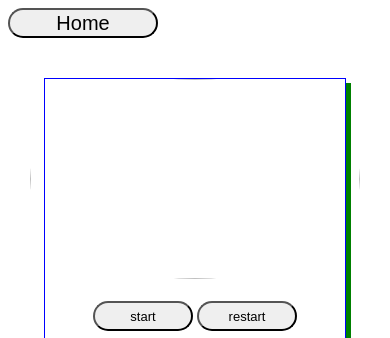
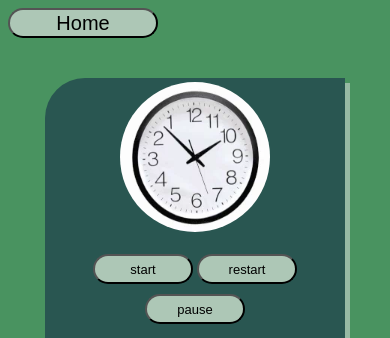
Before and after one commit to adebart/stopwatch, a plain HTML site: page index2.html in a window 390 px wide. Shown: the top 338 px of the page. Drawn offline with Linux system fonts and the light colour scheme.

Commit message:
style:add styling to the project

```diff
--- a/index2.html
+++ b/index2.html
@@ -9,7 +9,7 @@
 <body>
     <a href="index.html"><div ><button class="fet1">Home</button></div></a>
     <div class="div3">
-        <img src="imges/1025334_bf587.gif" alt=""> <br>
+        <img src="imges/aqwwww.webp" alt=""> <br>
         <!-- <input id="swe" type="number"> -->
         <br>
         <button onclick="start()">start</button>
--- a/style.css
+++ b/style.css
@@ -1,22 +1,43 @@
+body{
+    /* background-color: #d1dddb; */
+    background-color: #499360;
+}
 .div1{
+    /* background-color: #85b8cb; */
+    background-color: #295651;
     position: fixed;
     top: 30vh;
     left: 25%;
-    border: 2px solid black;
+    /* border: 2px solid black; */
     margin: auto;
     width:50%;
     height: 30vh;
     display:flex;
     justify-content: space-around ;
     align-items: center;
-    box-shadow: 5px 5px  green;
+    /* box-shadow: 5px 5px  #1d6a96; */
+    box-shadow: 5px 5px #97baa4;
     animation: 3s slide ease-in-out;
+    border-radius: 30px;
+    animation: 3s infinite bounce ease-in-out;
+}
+@keyframes bounce {
+    0%{
+        transform: translateY(-2vh);
+    }
+    100%{
+        transform: translateY(2px);
+    }
 }
 .fet1{
+    border: 0px ;
     height: 30px;
     width: 150px;
     border-radius: 30px;
     font-size: 20px;
+    /* background-color: #283b42; */
+    background-color: #232941;
+    color: white;
 }
 @keyframes slide {
     0%{
--- a/style1.css
+++ b/style1.css
@@ -1,34 +1,61 @@
+body{
+    /* background-color: #d1dddb; */
+    background-color: #499360;
+}
 .div3{
+    background-color: #295651;
     position: fixed;
     top: 25vh;
     left: 10%;
     margin: auto;
     text-align: center;
-    border: 1px solid blue;
+    /* border: 1px solid blue; */
     width: 80%;
-    animation: 5s slide ease-in;
-    box-shadow: 5px 5px  green;
-    height: 50vh;
+    animation: 3s slide ease-in;
+    box-shadow: 5px 5px  #97baa4;
+    height: 60vh;
+    border-bottom-right-radius: 40px;
 }
 input{
+    background-color: #97baa4;
     text-align: center;
     height: 30px;
-    font-size: 17px;
+    font-size: 18px;
+    font-weight: bolder;
     width: 100px;
     border: 1px solid black;
     margin-bottom: 10px;
+    color: black;
+}
+img{
+    border-radius: 50%;
+    margin-top: 4px;
 }
 button{
     height: 30px;
     margin-bottom: 0px;
     width: 100px;
     font-size: 20px;
+    color: black;
+    border: 1px solid black;
     border-radius: 20px;
+    background-color: #adc7b6;
 }
 #rtq {
     font-size: 40px;
     font-family: Georgia, 'Times New Roman', Times, serif;
+
+    animation: 2s infinite bounce ease-in-out;
 }
+@keyframes bounce {
+    0%{
+        transform: translateY(-1vh);
+    }
+    100%{
+        transform: translateY(1px);
+    }
+}
+
 ul{
     display:block;
 }
@@ -41,10 +68,10 @@ ul{
     }
 }
 @media (max-width:500px){
-    .div1{
+    .div3{
         width: 80vw;
 
-        height: 40vh;
+        height: 50vh;
         margin-bottom: 30vh;
     }
     .fet1{
--- a/style2.css
+++ b/style2.css
@@ -1,30 +1,46 @@
+body{
+    /* background-color: #d1dddb; */
+    background-color: #499360;
+}
 .div3{
+    background-color: #295651;
     margin: auto;
     text-align: center;
-    border: 1px solid blue;
+    /* border: 1px solid blue; */
     width: 80%;
     margin-top: 30px;
     animation: 3s slide ease-in-out;
-    box-shadow: 5px 5px  green;
+    box-shadow: 5px 5px  #97baa4;
+    border-top-left-radius: 40px;
 }
 button{
     height: 30px;
     width: 100px;
     font-size: 20px;
     border-radius: 20px;
+    background-color: #adc7b6;
 
 }
 #oolll {
     font-size: 40px;
     font-family: Georgia, 'Times New Roman', Times, serif;
+
+    animation: 2s infinite bounce ease-in-out;
+}
+@keyframes bounce {
+    0%{
+        transform: translateY(-1vh);
+    }
+    100%{
+        transform: translateY(1px);
+    }
 }
 ul{
     display:block;
 }
 img{
-    border-radius: 60%;
-    /* height: 30%;
-    width: 30%; */
+    border-radius: 50%;
+    margin-top: 4px;
 }
 @keyframes slide {
     0%{
@@ -42,10 +58,10 @@ img{
         margin-bottom: 30vh;
     }
     img{
-        margin-left: -5%;
-        height: 200px;
-        width: 330px;
-        margin-right: 20px;
+        /* margin-left: ; */
+        height: 150px;
+        width: 150px;
+        /* margin-right: 20px; */
     }
     .fet1{
         height: 30px;
@@ -72,9 +88,9 @@ img{
     }
     img{
         /* margin-left: ; */
-        height: 150px;
-        width: 260px;
-        margin-right: 20px;
+        height: 100px;
+        width: 100px;
+        /* margin-right: 20px; */
     }
     .fet1{
         height: 30px;
```
